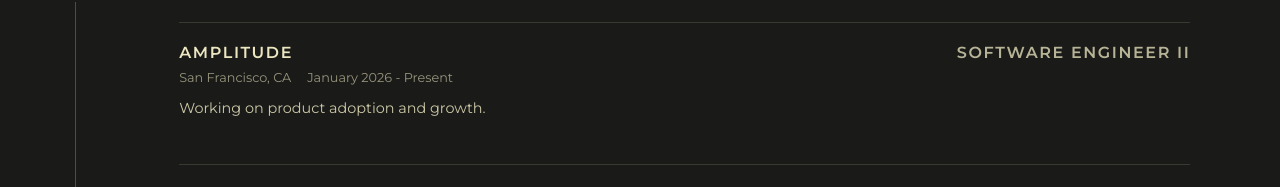
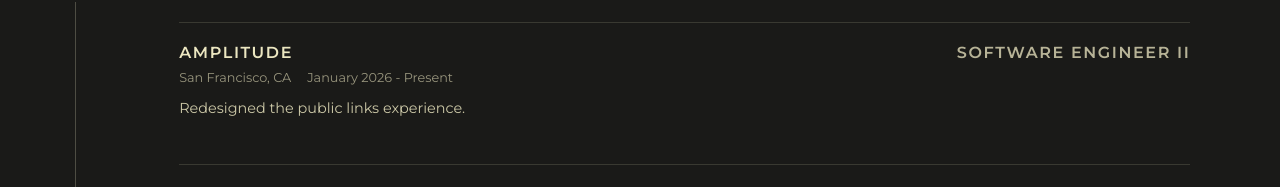
Before and after one commit to JonathanYin/jonathan-yin-portfolio, a Next.js app: page /work in a window 1280 px wide. Shown: the part 115-302 px from the top of the page. Built offline with nearby package versions, Linux system fonts and the light colour scheme.

Commit message:
Update Amplitude exp

```diff
--- a/app/work/page.tsx
+++ b/app/work/page.tsx
@@ -8,7 +8,7 @@ const experience = [
 		title: "Software Engineer II",
 		start: "January 2026",
 		end: "Present",
-		description: "Working on product adoption and growth.",
+		description: "Redesigned the public links experience.",
 	},
 	{
 		company: "Typeface",
```
